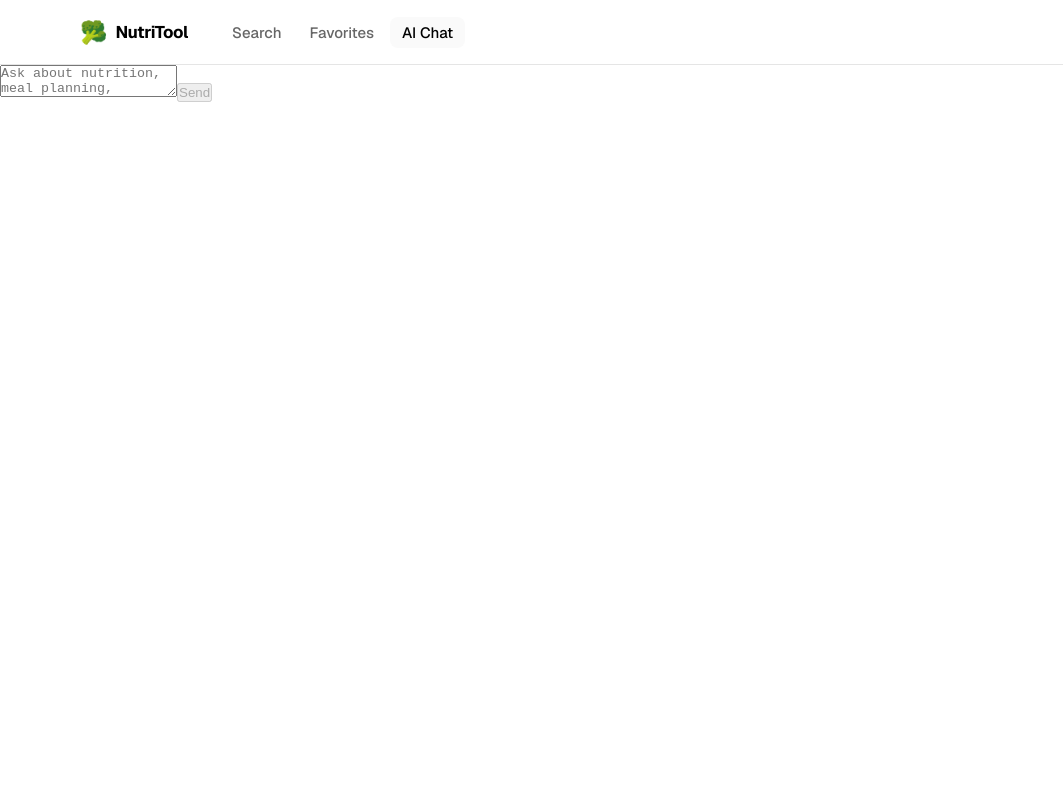
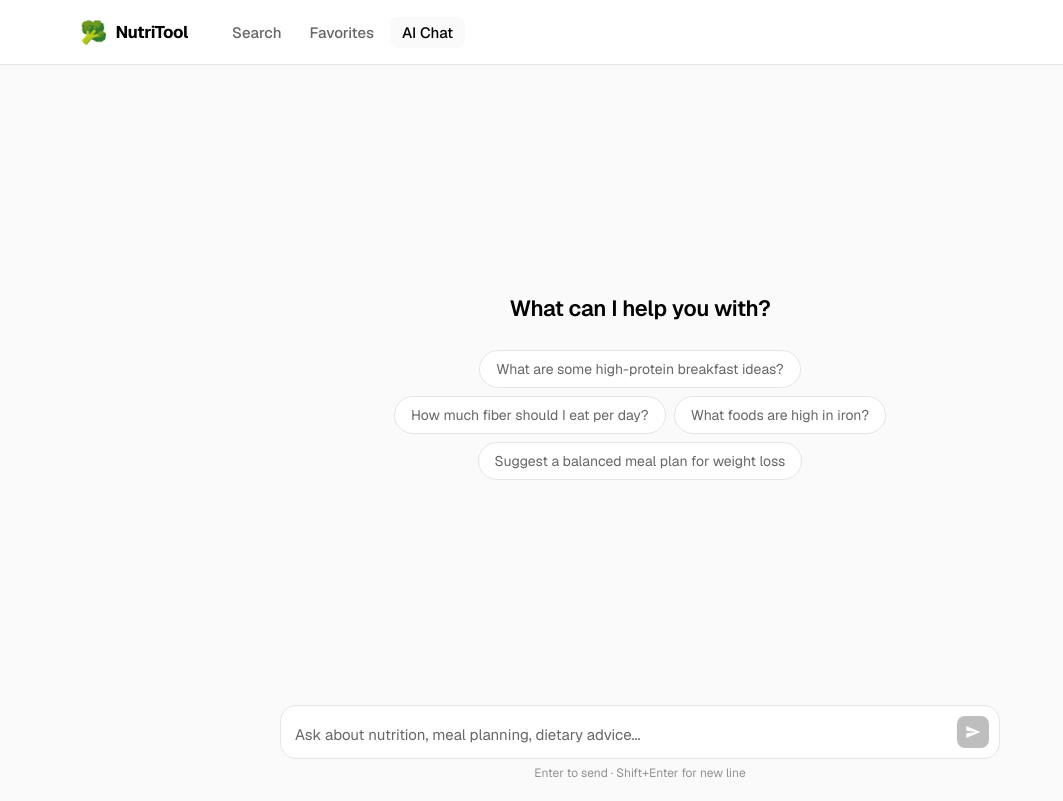
Before and after one commit to andrade16/nutrition-and-diet-tool, a Next.js app: page /chat in a window 1280 px wide. Shown: the whole page, without its empty margins (0-1063 px from the left). Built offline with nearby package versions, Linux system fonts and the light colour scheme.

Commit message:
Builds out /chat page with more elements and styling

```diff
--- a/package.json
+++ b/package.json
@@ -14,6 +14,7 @@
     "next": "16.1.6",
     "react": "19.2.3",
     "react-dom": "19.2.3",
+    "react-markdown": "^10.1.0",
     "react-redux": "^9.2.0",
     "recharts": "^3.7.0",
     "redux-persist": "^6.0.0"
--- a/src/app/(main)/chat/page.module.css
+++ b/src/app/(main)/chat/page.module.css
@@ -1,3 +1,294 @@
 .page {
-  min-height: calc(100dvh - 64px);
+  --background: #fafafa;
+  --foreground: #fff;
+  --text-primary: #000;
+  --text-secondary: #666;
+  --border-color: #e5e5e5;
+
+  display: flex;
+  flex-direction: column;
+  height: calc(100dvh - 64px);
+  background: var(--background);
+  font-family: var(--font-geist-sans);
 }
+
+/* ── Messages ─────────────────────────────────────── */
+
+.messages {
+  flex: 1;
+  overflow-y: auto;
+  padding: 32px 20px 16px;
+}
+
+.messageList {
+  max-width: 720px;
+  margin: 0 auto;
+  display: flex;
+  flex-direction: column;
+  gap: 20px;
+}
+
+.message {
+  display: flex;
+}
+
+.message.user {
+  justify-content: flex-end;
+}
+
+.message.assistant {
+  justify-content: flex-start;
+}
+
+.bubble {
+  font-size: 15px;
+  line-height: 1.65;
+  max-width: 80%;
+  word-break: break-word;
+}
+
+.user .bubble {
+  background: var(--text-primary);
+  color: var(--background);
+  padding: 10px 16px;
+  border-radius: 18px;
+  border-bottom-right-radius: 4px;
+}
+
+.assistant .bubble {
+  color: var(--text-primary);
+  padding: 4px 0;
+  max-width: 100%;
+}
+
+
+/* ── Thinking dots ────────────────────────────────── */
+
+.thinking {
+  display: flex;
+  align-items: center;
+  gap: 4px;
+  padding: 4px 0;
+}
+
+.thinking span {
+  width: 6px;
+  height: 6px;
+  border-radius: 50%;
+  background: var(--text-secondary);
+  animation: blink 1.2s infinite;
+}
+
+.thinking span:nth-child(2) {
+  animation-delay: 0.2s;
+}
+
+.thinking span:nth-child(3) {
+  animation-delay: 0.4s;
+}
+
+@keyframes blink {
+  0%,
+  80%,
+  100% {
+    opacity: 0.2;
+  }
+  40% {
+    opacity: 1;
+  }
+}
+
+/* ── Empty state ──────────────────────────────────── */
+
+.emptyState {
+  display: flex;
+  flex-direction: column;
+  align-items: center;
+  justify-content: center;
+  height: 100%;
+  gap: 28px;
+  text-align: center;
+}
+
+.emptyTitle {
+  font-size: 22px;
+  font-weight: 600;
+  color: var(--text-primary);
+  margin: 0;
+  letter-spacing: -0.3px;
+}
+
+.suggestions {
+  display: flex;
+  flex-wrap: wrap;
+  gap: 8px;
+  justify-content: center;
+  max-width: 560px;
+}
+
+.suggestion {
+  background: var(--foreground);
+  border: 1px solid var(--border-color);
+  border-radius: 20px;
+  padding: 9px 16px;
+  font-size: 14px;
+  font-family: inherit;
+  color: var(--text-secondary);
+  cursor: pointer;
+  transition:
+    border-color 0.15s ease,
+    color 0.15s ease;
+}
+
+/* ── Input area ───────────────────────────────────── */
+
+.inputArea {
+  flex-shrink: 0;
+  padding: 12px 20px 20px;
+}
+
+.inputContainer {
+  max-width: 720px;
+  margin: 0 auto;
+  display: flex;
+  align-items: flex-end;
+  gap: 8px;
+  background: var(--foreground);
+  border: 1px solid var(--border-color);
+  border-radius: 16px;
+  padding: 10px 10px 10px 14px;
+  transition: border-color 0.15s ease;
+}
+
+.inputContainer:focus-within {
+  border-color: #bbb;
+}
+
+.textarea {
+  flex: 1;
+  background: none;
+  border: none;
+  outline: none;
+  font-size: 15px;
+  font-family: inherit;
+  color: var(--text-primary);
+  resize: none;
+  line-height: 1.5;
+  max-height: 200px;
+  overflow-y: auto;
+  padding: 2px 0;
+}
+
+.textarea::placeholder {
+  color: var(--text-secondary);
+}
+
+.textarea:disabled {
+  opacity: 0.6;
+}
+
+.sendBtn {
+  display: flex;
+  align-items: center;
+  justify-content: center;
+  width: 32px;
+  height: 32px;
+  border-radius: 8px;
+  border: none;
+  cursor: pointer;
+  background: var(--text-primary);
+  color: var(--background);
+  flex-shrink: 0;
+  transition: opacity 0.15s ease;
+}
+
+.sendBtn:disabled {
+  opacity: 0.25;
+  cursor: default;
+}
+
+.newChatBtn {
+  display: flex;
+  align-items: center;
+  justify-content: center;
+  width: 28px;
+  height: 28px;
+  border-radius: 6px;
+  border: 1px solid var(--border-color);
+  background: none;
+  color: var(--text-secondary);
+  font-size: 16px;
+  cursor: pointer;
+  flex-shrink: 0;
+  transition:
+    color 0.15s ease,
+    border-color 0.15s ease;
+  margin-bottom: 2px;
+}
+
+.hint {
+  max-width: 720px;
+  margin: 6px auto 0;
+  font-size: 12px;
+  color: var(--text-secondary);
+  text-align: center;
+  opacity: 0.7;
+}
+
+/* ── Hover (pointer devices) ──────────────────────── */
+
+@media (hover: hover) and (pointer: fine) {
+  .suggestion:hover {
+    border-color: #bbb;
+    color: var(--text-primary);
+  }
+
+  .sendBtn:not(:disabled):hover {
+    opacity: 0.75;
+  }
+
+  .newChatBtn:hover {
+    color: var(--text-primary);
+    border-color: #bbb;
+  }
+}
+
+/* ── Mobile ───────────────────────────────────────── */
+
+@media (max-width: 600px) {
+  .messages {
+    padding: 20px 16px 12px;
+  }
+
+  .inputArea {
+    padding: 8px 16px 16px;
+  }
+
+  .bubble {
+    font-size: 14px;
+  }
+
+  .hint {
+    display: none;
+  }
+}
+
+/* ── Dark mode ────────────────────────────────────── */
+
+@media (prefers-color-scheme: dark) {
+  .page {
+    --background: #0a0a0a;
+    --foreground: #1a1a1a;
+    --text-primary: #ededed;
+    --text-secondary: #999;
+    --border-color: #2a2a2a;
+  }
+
+  .inputContainer:focus-within {
+    border-color: #444;
+  }
+
+  .suggestion:hover {
+    border-color: #444;
+  }
+}
--- a/src/app/(main)/chat/page.tsx
+++ b/src/app/(main)/chat/page.tsx
@@ -1,10 +1,19 @@
 "use client";
 
-import { useState } from "react";
+import { useState, useRef, useEffect } from "react";
 import { useAppSelector } from "@/store/hooks";
 import { selectUserRole } from "@/store/slices/userSlice";
 import { selectFavoritedFoods } from "@/store/slices/favoritesSlice";
 import type { FavoriteItem } from "@/lib/types/usda";
+import ReactMarkdown from "react-markdown";
+import styles from "./page.module.css";
+
+const SUGGESTIONS = [
+  "What are some high-protein breakfast ideas?",
+  "How much fiber should I eat per day?",
+  "What foods are high in iron?",
+  "Suggest a balanced meal plan for weight loss",
+];
 
 type Message = {
   role: "user" | "assistant";
@@ -22,19 +31,24 @@ export default function ChatPage() {
     (food: FavoriteItem) => food.description,
   );
 
-  async function sendMessage() {
-    const text = input.trim();
-    if (!text || isLoading) return;
+  const bottomRef = useRef<HTMLDivElement>(null);
+  const textareaRef = useRef<HTMLTextAreaElement>(null);
 
-    const userMessage: Message = { role: "user", content: text };
+  useEffect(() => {
+    bottomRef.current?.scrollIntoView({ behavior: "smooth" });
+  }, [messages]);
+
+  async function sendMessage(text?: string) {
+    const content = (text ?? input).trim();
+    if (!content || isLoading) return;
+
+    const userMessage: Message = { role: "user", content };
     const updatedMessages = [...messages, userMessage];
 
-    setMessages(updatedMessages);
+    setMessages([...updatedMessages, { role: "assistant", content: "" }]);
     setInput("");
+    if (textareaRef.current) textareaRef.current.style.height = "auto";
     setIsLoading(true);
-
-    // Append an empty assistant message — we'll fill it in as the stream arrives
-    setMessages((prev) => [...prev, { role: "assistant", content: "" }]);
 
     const res = await fetch("/api/chat", {
       method: "POST",
@@ -69,40 +83,96 @@ export default function ChatPage() {
   }
 
   return (
-    <div>
-      {/* Message list */}
-      <div>
+    <div className={styles.page}>
+      {/* Messages area */}
+      <div className={styles.messages}>
+        {messages.length === 0 ? (
+          <div className={styles.emptyState}>
+            <p className={styles.emptyTitle}>What can I help you with?</p>
+            <div className={styles.suggestions}>
+              {SUGGESTIONS.map((s) => (
+                <button
+                  key={s}
+                  className={styles.suggestion}
+                  onClick={() => sendMessage(s)}
+                >
+                  {s}
+                </button>
+              ))}
+            </div>
+          </div>
+        ) : (
+          <div className={styles.messageList}>
             {messages.map((msg, i) => (
-          <div key={i}>
-            <strong>{msg.role === "user" ? "You" : "AI"}:</strong>
-            <p>{msg.content}</p>
+              <div
+                key={i}
+                className={`${styles.message} ${msg.role === "user" ? styles.user : styles.assistant}`}
+              >
+                <div className={styles.bubble}>
+                  {msg.content === "" && isLoading ? (
+                    <span className={styles.thinking}>
+                      <span />
+                      <span />
+                      <span />
+                    </span>
+                  ) : msg.role === "assistant" ? (
+                    <div className="prose"><ReactMarkdown>{msg.content}</ReactMarkdown></div>
+                  ) : (
+                    msg.content
+                  )}
+                </div>
               </div>
             ))}
-        {isLoading && messages[messages.length - 1]?.content === "" && (
-          <p>Thinking...</p>
+            <div ref={bottomRef} />
+          </div>
         )}
       </div>
 
-      {/* Input */}
+      {/* Input area */}
+      <div className={styles.inputArea}>
+        <div className={styles.inputContainer}>
+          {messages.length > 0 && (
+            <button
+              className={styles.newChatBtn}
+              onClick={() => setMessages([])}
+              title="New chat"
+            >
+              ↺
+            </button>
+          )}
           <textarea
+            ref={textareaRef}
+            className={styles.textarea}
             value={input}
-        onChange={(e) => setInput(e.target.value)}
+            rows={1}
+            onChange={(e) => {
+              setInput(e.target.value);
+              e.target.style.height = "auto";
+              e.target.style.height =
+                Math.min(e.target.scrollHeight, 200) + "px";
+            }}
             onKeyDown={(e) => {
               if (e.key === "Enter" && !e.shiftKey) {
                 e.preventDefault();
                 sendMessage();
               }
             }}
-        placeholder='Ask about nutrition, meal planning, dietary advice...'
+            placeholder="Ask about nutrition, meal planning, dietary advice..."
             disabled={isLoading}
           />
-      <button onClick={sendMessage} disabled={isLoading || !input.trim()}>
-        Send
+          <button
+            className={styles.sendBtn}
+            onClick={() => sendMessage()}
+            disabled={isLoading || !input.trim()}
+            aria-label="Send"
+          >
+            <svg width="16" height="16" viewBox="0 0 24 24" fill="currentColor">
+              <path d="M2.01 21L23 12 2.01 3 2 10l15 2-15 2z" />
+            </svg>
           </button>
-
-      {messages.length > 0 && (
-        <button onClick={() => setMessages([])}>New Chat</button>
-      )}
+        </div>
+        <p className={styles.hint}>Enter to send · Shift+Enter for new line</p>
+      </div>
     </div>
   );
 }
--- a/src/app/globals.css
+++ b/src/app/globals.css
@@ -40,3 +40,12 @@ a {
     color-scheme: dark;
   }
 }
+
+.prose { font-size: 15px; line-height: 1.65; }
+.prose p { margin: 0 0 8px; }
+.prose p:last-child { margin-bottom: 0; }
+.prose h1, .prose h2, .prose h3 { font-size: 15px; font-weight: 600; margin: 12px 0 4px; }
+.prose h1:first-child, .prose h2:first-child, .prose h3:first-child { margin-top: 0; }
+.prose ul, .prose ol { margin: 4px 0 8px; padding-left: 20px; }
+.prose li { margin-bottom: 2px; }
+.prose strong { font-weight: 600; }
```
Also changed, not shown: 1 other file (tests, documents, lock files or other folders). Lines whose indentation alone changed are shown as unchanged.
